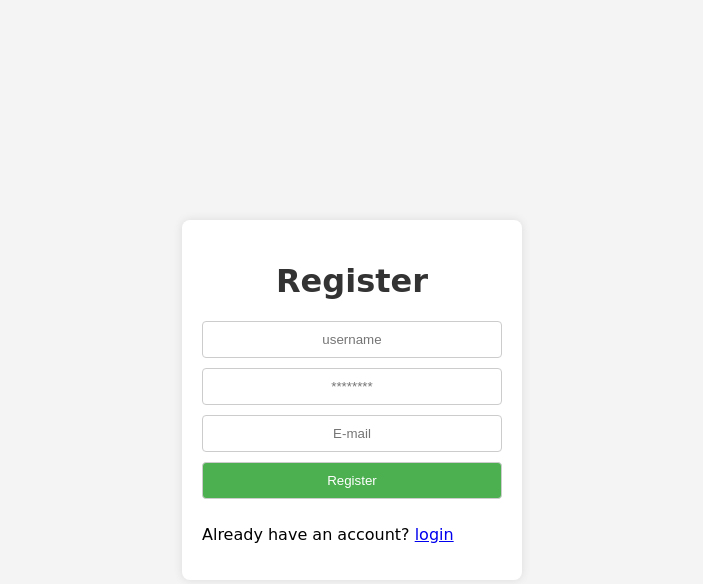
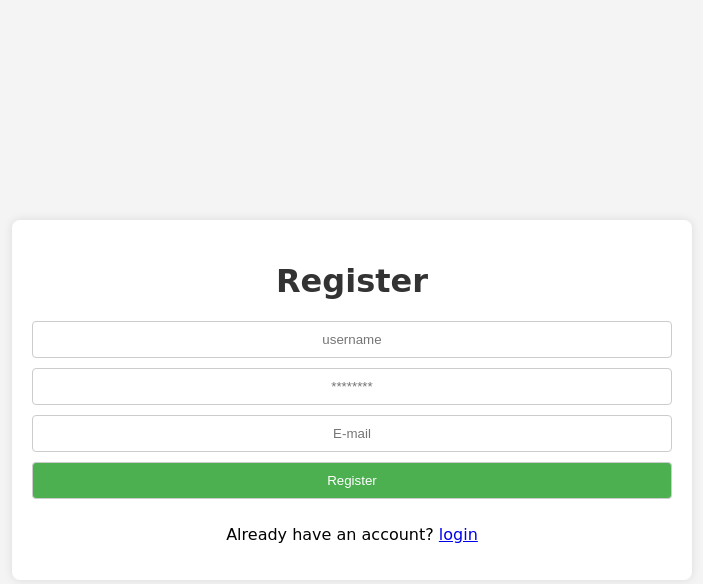
Before and after one commit to TERRENCEKGETEDI/RetailBot, a Flask app: page /register in a window 1280 px wide. Shown: the top 584 px of the page, without its empty margins (288-991 px from the left). Run offline with Flask 3, Linux system fonts and the light colour scheme.

Commit message:
Edited the register.html

```diff
--- a/templates/register.html
+++ b/templates/register.html
@@ -21,7 +21,8 @@
             border-radius: 8px;
             box-shadow: 0 0 10px rgba(0, 0, 0, 0.1);
             padding: 20px;
-            width: 300px;
+            width: 50%;
+            text-align: center;
         }
 
         .register {
@@ -50,7 +51,7 @@
         }
 
         .button:hover {
-            background-color: #45a049;
+            background-color: #3fc746;
         }
     </style>
 </head>
```
